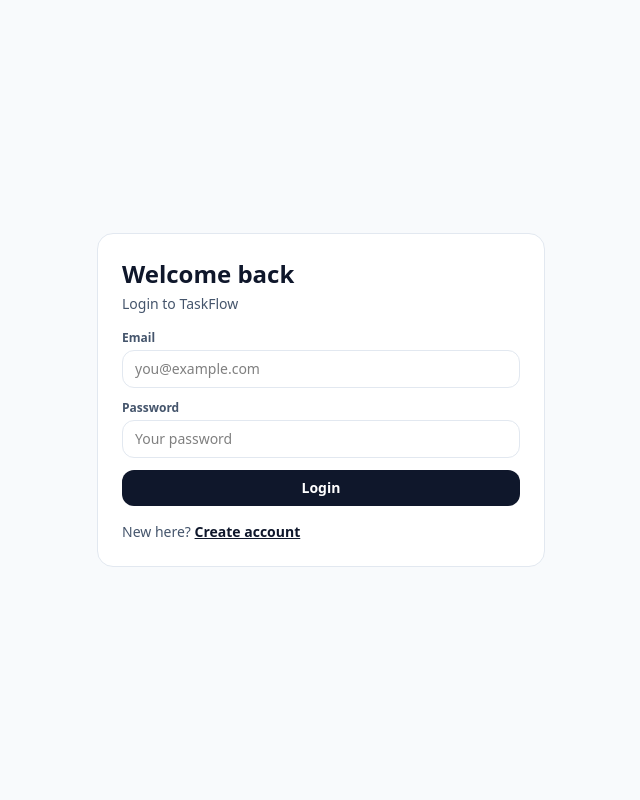
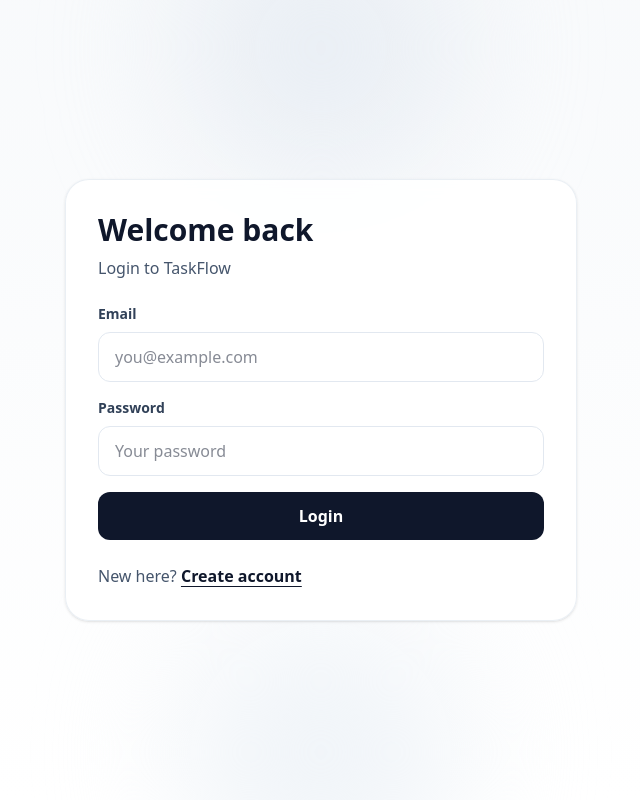
Before and after one commit to HeinHtetKo99/TaskFlow_App, a React (Vite) app: page /login in a window 1280 px wide. Shown: the whole page, without its empty margins (319-959 px from the left). Built offline with nearby package versions, Linux system fonts and the light colour scheme; no server answers.

Commit message:
feat:making more clean ui

```diff
--- a/src/components/AppShell.jsx
+++ b/src/components/AppShell.jsx
@@ -8,8 +8,10 @@ const NavItem = ({ to, children }) => (
   <NavLink
     to={to}
     className={({ isActive }) =>
-      "block rounded-xl px-3 py-2 text-sm font-semibold transition " +
-      (isActive ? "bg-slate-900 text-white" : "text-slate-700 hover:bg-slate-100")
+      "block rounded-2xl px-4 py-3 text-base font-semibold transition " +
+      (isActive
+        ? "bg-slate-900 text-white shadow-sm"
+        : "text-slate-700 hover:bg-slate-100 hover:text-slate-900")
     }
   >
     {children}
@@ -50,11 +52,11 @@ export default function AppShell() {
         onClose={closeInviteModal}
       />
 
-      <div className="mx-auto grid max-w-6xl grid-cols-1 gap-4 p-4 md:grid-cols-[260px_1fr]">
-        <aside className="rounded-2xl border border-slate-200 bg-white p-4">
-          <div className="mb-4">
-            <div className="text-lg font-black text-slate-900">TaskFlow</div>
-            <div className="text-xs text-slate-500">
+      <div className="mx-auto grid max-w-7xl grid-cols-1 gap-6 p-6 md:grid-cols-[280px_1fr]">
+        <aside className="rounded-3xl border border-slate-200 bg-white p-5 shadow-sm">
+          <div className="mb-6">
+            <div className="text-xl font-black tracking-tight text-slate-900">TaskFlow</div>
+            <div className="mt-1 text-sm text-slate-500">
               {loadingWorkspace ? "Loading workspace..." : workspace?.name || "No workspace"}
             </div>
           </div>
@@ -66,10 +68,10 @@ export default function AppShell() {
             <NavItem to="/trash">Trash</NavItem>
           </div>
 
-          <div className="mt-6 rounded-2xl bg-slate-50 p-3">
-            <div className="text-xs font-semibold text-slate-600">Signed in</div>
-            <div className="truncate text-sm font-bold text-slate-900">{user?.email}</div>
-            <div className="mt-1 text-xs text-slate-500">Role: {role || "-"}</div>
+          <div className="mt-8 rounded-3xl bg-slate-50 p-4">
+            <div className="text-sm font-semibold text-slate-600">Signed in</div>
+            <div className="mt-1 truncate text-base font-bold text-slate-900">{user?.email}</div>
+            <div className="mt-1 text-sm text-slate-500">Role: {role || "-"}</div>
 
             <Button className="mt-3 w-full" variant="soft" onClick={onLogout}>
               Logout
@@ -77,7 +79,7 @@ export default function AppShell() {
           </div>
         </aside>
 
-        <main className="rounded-2xl border border-slate-200 bg-white p-4">
+        <main className="rounded-3xl border border-slate-200 bg-white p-6 shadow-sm">
           <Outlet />
         </main>
       </div>
--- a/src/components/Button.jsx
+++ b/src/components/Button.jsx
@@ -1,11 +1,11 @@
 export default function Button({ variant = "primary", className = "", ...props }) {
   const base =
-    "inline-flex items-center justify-center rounded-xl px-4 py-2 text-sm font-semibold transition active:scale-[0.99] disabled:opacity-50 disabled:cursor-not-allowed";
+    "inline-flex items-center justify-center rounded-xl px-5 py-3 text-base font-semibold transition active:scale-[0.99] disabled:opacity-50 disabled:cursor-not-allowed";
   const styles = {
-    primary: "bg-slate-900 text-white hover:bg-slate-800",
-    ghost: "bg-transparent hover:bg-slate-100 text-slate-900",
-    danger: "bg-red-600 text-white hover:bg-red-500",
-    soft: "bg-slate-100 text-slate-900 hover:bg-slate-200",
+    primary: "bg-slate-900 text-white hover:bg-slate-800 focus:outline-none focus:ring-4 focus:ring-slate-300/60",
+    ghost: "bg-transparent hover:bg-slate-100 text-slate-900 focus:outline-none focus:ring-4 focus:ring-slate-200/60",
+    danger: "bg-red-600 text-white hover:bg-red-500 focus:outline-none focus:ring-4 focus:ring-red-200/70",
+    soft: "bg-slate-100 text-slate-900 hover:bg-slate-200 focus:outline-none focus:ring-4 focus:ring-slate-200/60",
   };
   return <button className={`${base} ${styles[variant]} ${className}`} {...props} />;
 }
--- a/src/components/Input.jsx
+++ b/src/components/Input.jsx
@@ -1,10 +1,10 @@
 export default function Input({ label, className = "", ...props }) {
   return (
     <label className="block">
-      {label ? <div className="mb-1 text-xs font-semibold text-slate-600">{label}</div> : null}
+      {label ? <div className="mb-2 text-sm font-semibold text-slate-700">{label}</div> : null}
       <input
         className={
-          "w-full rounded-xl border border-slate-200 bg-white px-3 py-2 text-sm outline-none focus:border-slate-400 " +
+          "w-full rounded-xl border border-slate-200 bg-white px-4 py-3 text-base text-slate-900 outline-none transition focus:border-slate-400 focus:ring-4 focus:ring-slate-200/60 " +
           className
         }
         {...props}
--- a/src/pages/Login.jsx
+++ b/src/pages/Login.jsx
@@ -27,15 +27,31 @@ export default function Login() {
   };
 
   return (
-    <div className="min-h-screen bg-slate-50 flex items-center justify-center p-4">
-      <div className="w-full max-w-md rounded-2xl border border-slate-200 bg-white p-6">
-        <div className="text-2xl font-black text-slate-900">Welcome back</div>
-        <div className="mt-1 text-sm text-slate-600">Login to TaskFlow</div>
+    <div className="relative min-h-screen overflow-hidden bg-gradient-to-b from-slate-50 to-white">
+      <div className="pointer-events-none absolute inset-0">
+        <div className="absolute -top-24 left-1/2 h-72 w-72 -translate-x-1/2 rounded-full bg-slate-200/60 blur-3xl" />
+        <div className="absolute -bottom-24 left-1/2 h-72 w-72 -translate-x-1/2 rounded-full bg-slate-100 blur-3xl" />
+      </div>
 
-        {error ? <div className="mt-4 rounded-xl bg-red-50 p-3 text-sm text-red-700">{error}</div> : null}
+      <div className="relative flex min-h-screen items-center justify-center p-6">
+        <div className="w-full max-w-lg rounded-3xl border border-slate-200/70 bg-white/90 p-8 shadow-sm backdrop-blur">
+          <div className="text-3xl font-black text-slate-900">Welcome back</div>
+          <div className="mt-2 text-base text-slate-600">Login to TaskFlow</div>
 
-        <form onSubmit={submit} className="mt-4 space-y-3">
-          <Input autoComplete="email" label="Email" value={email} onChange={(e) => setEmail(e.target.value)} placeholder="you@example.com" />
+          {error ? (
+            <div className="mt-5 rounded-2xl border border-red-200 bg-red-50 p-4 text-sm text-red-700">
+              {error}
+            </div>
+          ) : null}
+
+          <form onSubmit={submit} className="mt-6 space-y-4">
+            <Input
+              autoComplete="email"
+              label="Email"
+              value={email}
+              onChange={(e) => setEmail(e.target.value)}
+              placeholder="you@example.com"
+            />
           <Input
             label="Password"
             type="password"
@@ -47,13 +63,14 @@ export default function Login() {
           <Button className="w-full" disabled={busy}>
             {busy ? "Signing in..." : "Login"}
           </Button>
-        </form>
+          </form>
 
-        <div className="mt-4 text-sm text-slate-600">
-          New here?{" "}
-          <Link className="font-semibold text-slate-900 underline" to="/register">
-            Create account
-          </Link>
+          <div className="mt-6 text-base text-slate-600">
+            New here?{" "}
+            <Link className="font-semibold text-slate-900 underline underline-offset-4" to="/register">
+              Create account
+            </Link>
+          </div>
         </div>
       </div>
     </div>
--- a/src/pages/Register.jsx
+++ b/src/pages/Register.jsx
@@ -44,16 +44,24 @@ export default function Register() {
   };
 
   return (
-    <div className="min-h-screen bg-slate-50 flex items-center justify-center p-4">
-      <div className="w-full max-w-md rounded-2xl border border-slate-200 bg-white p-6">
-        <div className="text-2xl font-black text-slate-900">Create account</div>
-        <div className="mt-1 text-sm text-slate-600">TaskFlow — team task tracker</div>
+    <div className="relative min-h-screen overflow-hidden bg-gradient-to-b from-slate-50 to-white">
+      <div className="pointer-events-none absolute inset-0">
+        <div className="absolute -top-24 left-1/2 h-72 w-72 -translate-x-1/2 rounded-full bg-slate-200/60 blur-3xl" />
+        <div className="absolute -bottom-24 left-1/2 h-72 w-72 -translate-x-1/2 rounded-full bg-slate-100 blur-3xl" />
+      </div>
+
+      <div className="relative flex min-h-screen items-center justify-center p-6">
+        <div className="w-full max-w-lg rounded-3xl border border-slate-200/70 bg-white/90 p-8 shadow-sm backdrop-blur">
+          <div className="text-3xl font-black text-slate-900">Create account</div>
+          <div className="mt-2 text-base text-slate-600">TaskFlow — team task tracker</div>
 
         {error ? (
-          <div className="mt-4 rounded-xl bg-red-50 p-3 text-sm text-red-700">{error}</div>
+          <div className="mt-5 rounded-2xl border border-red-200 bg-red-50 p-4 text-sm text-red-700">
+            {error}
+          </div>
         ) : null}
 
-        <form onSubmit={submit} className="mt-4 space-y-3">
+        <form onSubmit={submit} className="mt-6 space-y-4">
           <Input
             label="Email"
             value={email}
@@ -72,13 +80,14 @@ export default function Register() {
           </Button>
         </form>
 
-        <div className="mt-4 text-sm text-slate-600">
+        <div className="mt-6 text-base text-slate-600">
           Already have an account?{" "}
-          <Link className="font-semibold text-slate-900 underline" to="/login">
+          <Link className="font-semibold text-slate-900 underline underline-offset-4" to="/login">
             Login
           </Link>
         </div>
       </div>
     </div>
+    </div>
   );
 }
```
Also changed, not shown: .trae/documents/plan-fix-member-task-create-and-review-step.md (deleted).
